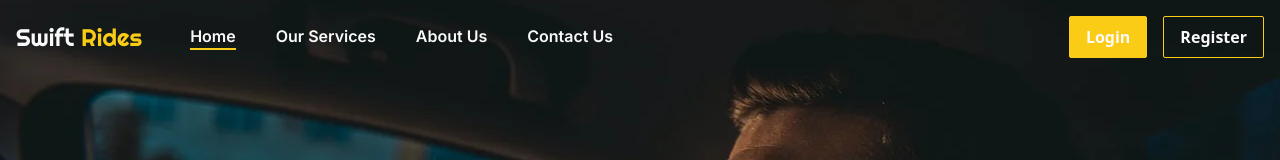
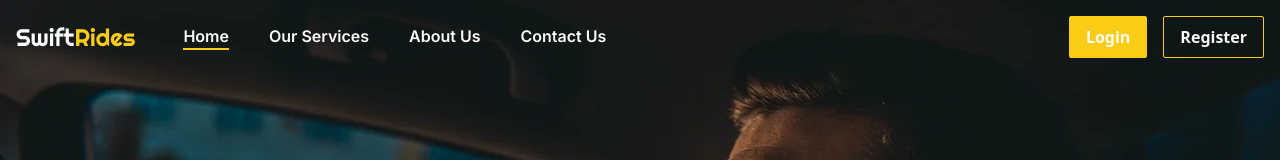
Before and after one commit to CHINECHEREM-EZEIFEANYI/cab-service, a Next.js app: page / in a window 1280 px wide. Shown: the top 160 px of the page. Built offline with nearby package versions, Linux system fonts and the light colour scheme.

Commit message:
fixed clickaway for sidenav

```diff
--- a/src/app/(home)/(components)/Navbar.jsx
+++ b/src/app/(home)/(components)/Navbar.jsx
@@ -10,7 +10,7 @@ export default function Navbar() {
   const [openSideNav, setOpenSideNav] = useState(false);
   const headerRef = useRef();
   const pathname = usePathname();
-  useClickAwayListener(headerRef, () => setOpenSideNav((prev) => !prev));
+  useClickAwayListener(headerRef, () => setOpenSideNav(false));
 
   console.log(openSideNav);
   return (
@@ -18,9 +18,11 @@ export default function Navbar() {
       className="z-[100] w-full py-4 px-4 absolute text-white flex items-center"
       ref={headerRef}
     >
-      <p className="text-white z-10 text-2xl font-righteous">
-        Swift <span className="text-primary">Rides</span>
-      </p>
+      <Link href="/">
+        <p className="text-white z-10 text-2xl font-righteous">
+          Swift<span className="text-primary">Rides</span>
+        </p>
+      </Link>
       <nav className="ml-[3rem] hidden lg:flex gap-10 font-inter font-[600]">
         <Link
           href={"/"}
```
